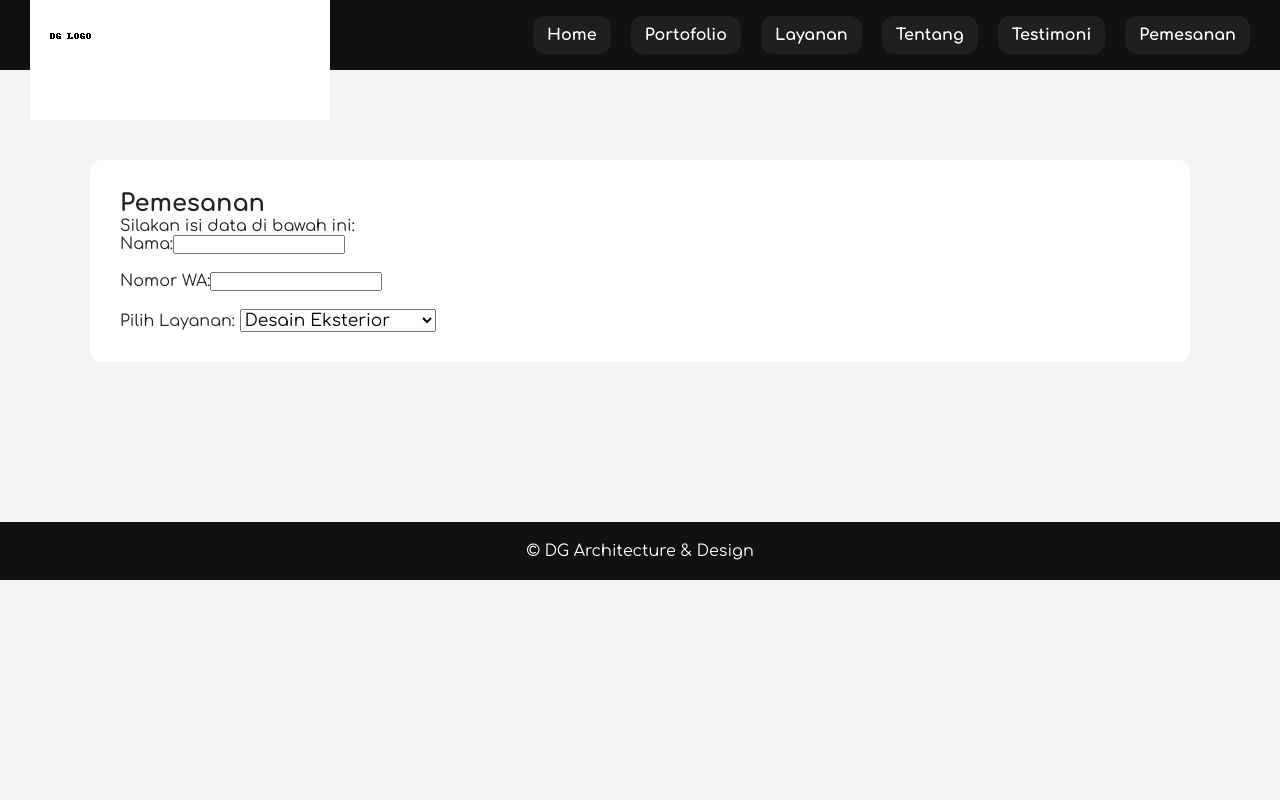
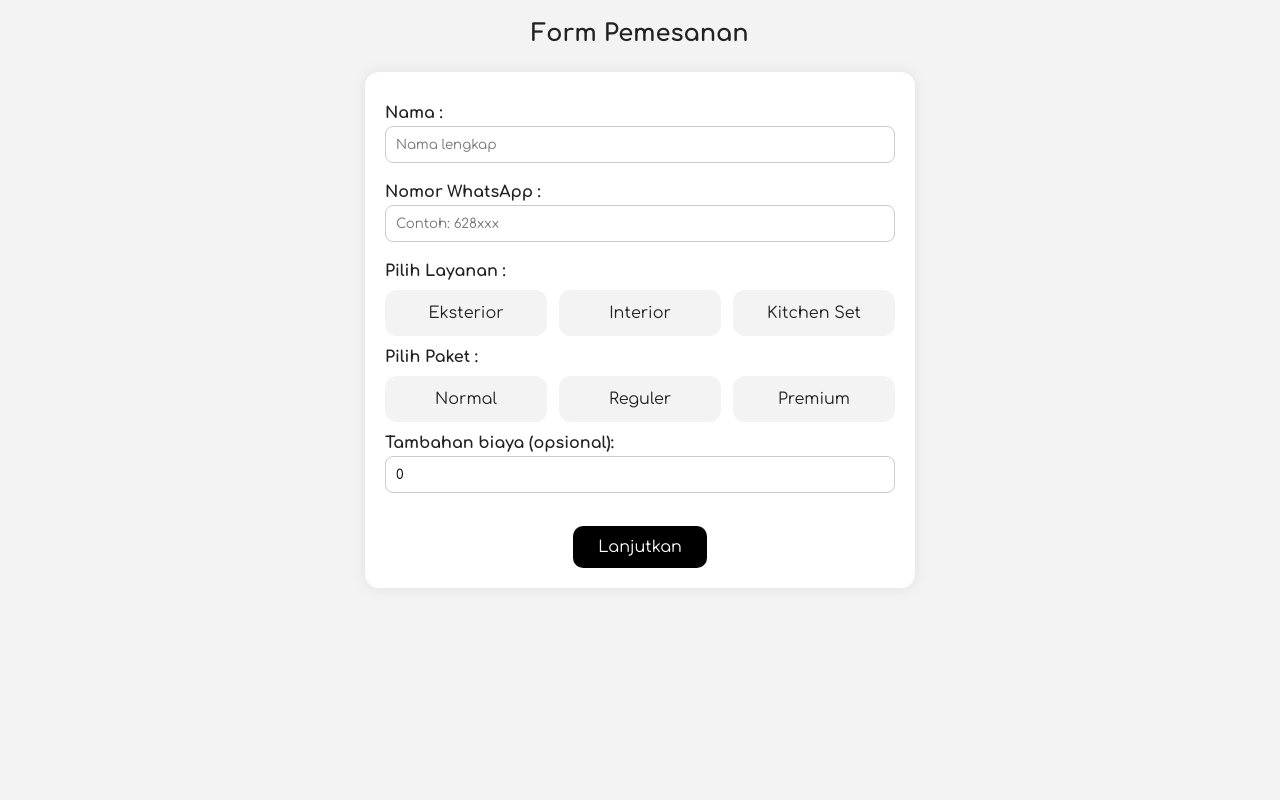
Before and after one commit to dimassholatdulu00-design/DG-Architecture-and-Design, a plain HTML site: page pemesanan.html in a window 1280 px wide. Drawn offline with Linux system fonts and the light colour scheme.

Commit message:
Update pemesanan.html

```diff
--- a/pemesanan.html
+++ b/pemesanan.html
@@ -1,31 +1,132 @@
+<!DOCTYPE html>
+<html lang="id">
+<head>
+    <meta charset="UTF-8">
+    <title>Pemesanan – DG Architecture</title>
+    <meta name="viewport" content="width=device-width, initial-scale=1">
 
-<html><head><link rel="stylesheet" href="styles.css"></head><body>
+    <!-- FONT COMFORTAA -->
+    <link href="https://fonts.googleapis.com/css2?family=Comfortaa:wght@300;400;700&display=swap" rel="stylesheet">
 
-<div class="navbar">
-  <div class="logo"><img src="logo.png"></div>
-  <div class="nav-links">
-    <a href="index.html">Home</a>
-    <a href="portofolio.html">Portofolio</a>
-    <a href="layanan.html">Layanan</a>
-    <a href="tentang.html">Tentang</a>
-    <a href="testimoni.html">Testimoni</a>
-    <a href="pemesanan.html">Pemesanan</a>
-  </div>
+    <!-- STYLE -->
+    <link rel="stylesheet" href="styles.css">
+
+    <!-- SCRIPT -->
+    <script src="script.js" defer></script>
+
+    <style>
+        body {
+            font-family: 'Comfortaa', sans-serif;
+            padding: 20px;
+        }
+        h2 { text-align: center; margin-bottom: 25px; }
+        .form-box {
+            max-width: 550px;
+            margin: auto;
+            background: #ffffff;
+            padding: 20px;
+            border-radius: 14px;
+            box-shadow: 0 0 15px rgba(0,0,0,0.08);
+        }
+        label { font-weight: 700; margin-top: 12px; display: block; }
+        input, select {
+            width: 100%;
+            padding: 10px;
+            border-radius: 8px;
+            border: 1px solid #ccc;
+            margin-top: 4px;
+            margin-bottom: 8px;
+        }
+        .service-grid, .package-grid {
+            display: grid;
+            grid-template-columns: repeat(3, 1fr);
+            gap: 12px;
+            margin-top: 10px;
+        }
+        .service-card, .package-card {
+            padding: 12px;
+            background: #f3f3f3;
+            border-radius: 12px;
+            text-align: center;
+            cursor: pointer;
+            transition: 0.25s;
+            border: 2px solid transparent;
+        }
+        .service-card.selected,
+        .package-card.selected {
+            border-color: #222;
+            background: #ddd;
+        }
+        .btn-box { text-align: center; margin-top: 25px; }
+        button {
+            padding: 12px 25px;
+            background: black;
+            color: white;
+            border: none;
+            border-radius: 10px;
+            font-size: 16px;
+            cursor: pointer;
+        }
+        button:hover { opacity: 0.8; }
+    </style>
+</head>
+<body>
+
+<h2>Form Pemesanan</h2>
+
+<div class="form-box">
+
+    <label>Nama :</label>
+    <input type="text" id="nama" placeholder="Nama lengkap">
+
+    <label>Nomor WhatsApp :</label>
+    <input type="number" id="wa" placeholder="Contoh: 628xxx">
+
+    <label>Pilih Layanan :</label>
+    <input type="hidden" id="layanan">
+
+    <div class="service-grid">
+        <div class="service-card" onclick="selectService(this)" data-service="Desain Eksterior">
+            Eksterior
+        </div>
+        <div class="service-card" onclick="selectService(this)" data-service="Desain Interior">
+            Interior
+        </div>
+        <div class="service-card" onclick="selectService(this)" data-service="Custom Kitchen Set">
+            Kitchen Set
+        </div>
+    </div>
+
+    <label>Pilih Paket :</label>
+    <input type="hidden" id="package">
+
+    <div class="package-grid">
+        <div class="package-card" onclick="document.getElementById('package').value='Normal'; selectPackage(this)">
+            Normal
+        </div>
+        <div class="package-card" onclick="document.getElementById('package').value='Reguler'; selectPackage(this)">
+            Reguler
+        </div>
+        <div class="package-card" onclick="document.getElementById('package').value='Premium'; selectPackage(this)">
+            Premium
+        </div>
+    </div>
+
+    <label>Tambahan biaya (opsional):</label>
+    <input type="number" id="tambahan" value="0">
+
+    <div class="btn-box">
+        <button onclick="toSummary()">Lanjutkan</button>
+    </div>
+
 </div>
 
-<div class="container">
-<h2>Pemesanan</h2>
-<p>Silakan isi data di bawah ini:</p>
-<form action="#">
-  <label>Nama:</label><input type="text"><br><br>
-  <label>Nomor WA:</label><input type="text"><br><br>
-  <label>Pilih Layanan:</label>
-  <select>
-    <option>Desain Eksterior</option>
-    <option>Desain Interior</option>
-    <option>Custom Kitchen Set</option>
-  </select>
-</form>
-</div>
-<div class="footer">© DG Architecture & Design</div>
-</body></html>
+<script>
+    function selectPackage(el){
+        document.querySelectorAll(".package-card").forEach(e => e.classList.remove("selected"));
+        el.classList.add("selected");
+    }
+</script>
+
+</body>
+</html>
```
